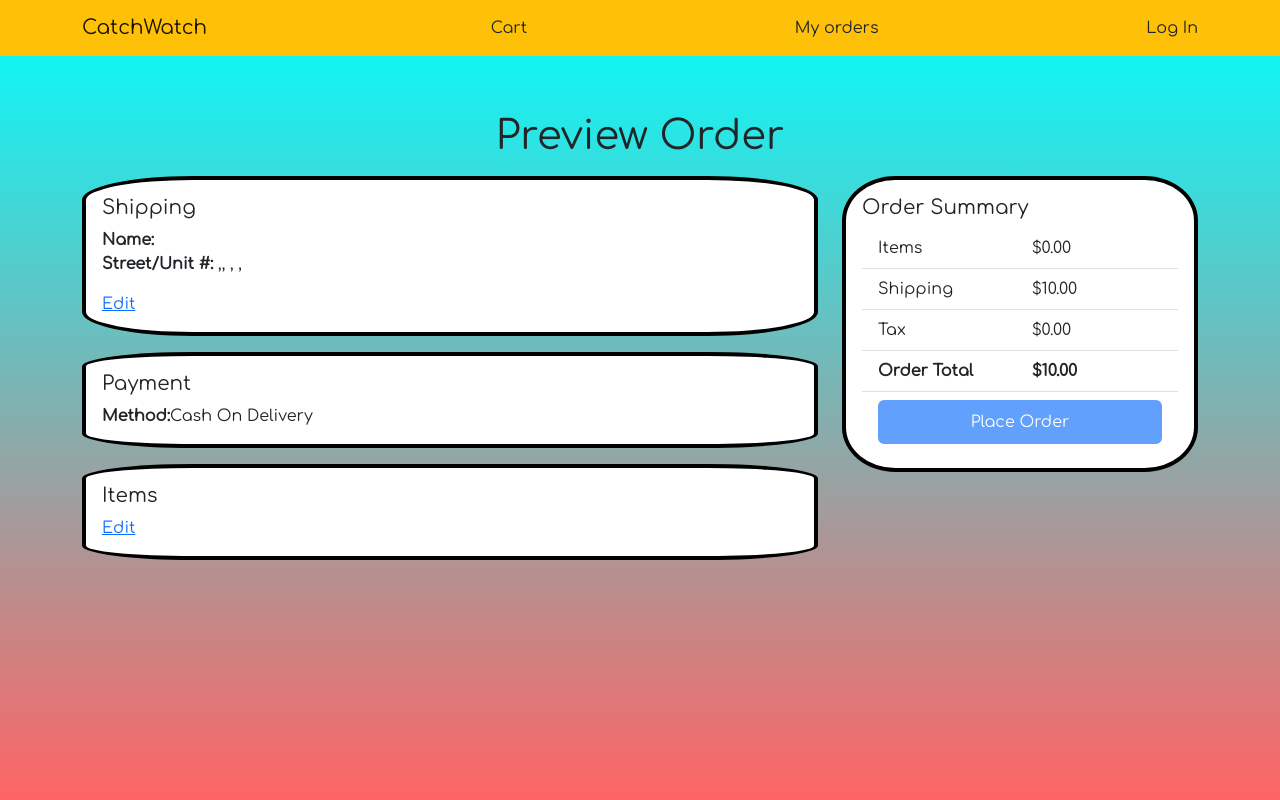
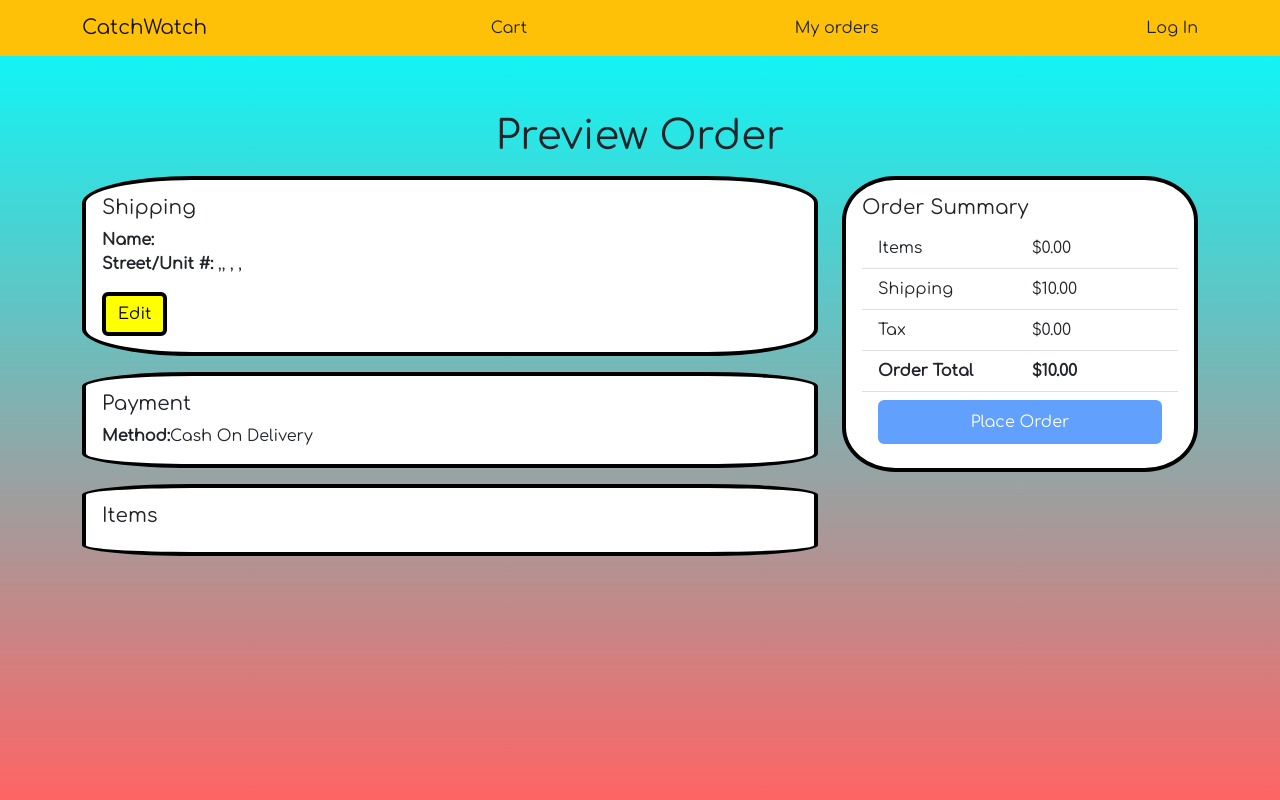
Before and after one commit to arajv11/NJITMilestone3, a React (Create React App) app in the folder frontend/: page /placeorder in a window 1280 px wide. Built offline with nearby package versions, Linux system fonts and the light colour scheme.

Commit message:
update README.md

```diff
--- a/frontend/src/pages/CartPage.js
+++ b/frontend/src/pages/CartPage.js
@@ -111,7 +111,7 @@ export default function CartPage() {
                   <div className="d-grid">
                     <Button
                       type="button"
-                      variant="primary"
+                      className="btn-success"
                       onClick={checkoutHandler}
                       disabled={cartItems.length === 0}
                     >
--- a/frontend/src/pages/PlaceOrderPage.js
+++ b/frontend/src/pages/PlaceOrderPage.js
@@ -94,7 +94,13 @@ export default function PlaceOrderPage() {
                 {cart.shippingAddress.city}, {cart.shippingAddress.state},{' '}
                 {cart.shippingAddress.zipCode},{cart.shippingAddress.country}
               </Card.Text>
-              <Link to="/shipping">Edit</Link>
+              <Button
+                onClick={() => {
+                  navigate('/shipping');
+                }}
+              >
+                Edit
+              </Button>
             </Card.Body>
           </Card>
 
@@ -130,7 +136,6 @@ export default function PlaceOrderPage() {
                   </ListGroup.Item>
                 ))}
               </ListGroup>
-              <Link to="/cart">Edit</Link>
             </Card.Body>
           </Card>
         </Col>
@@ -171,6 +176,7 @@ export default function PlaceOrderPage() {
                   <div className="d-grid">
                     <Button
                       type="button"
+                      class="btn-primary"
                       onClick={placeOrderHandler}
                       disabled={cart.cartItems.length === 0}
                     >
--- a/frontend/src/pages/ShippingAddressPage.js
+++ b/frontend/src/pages/ShippingAddressPage.js
@@ -112,9 +112,7 @@ export default function ShippingAddressPage() {
             />
           </Form.Group>
           <div className="mb-3">
-            <Button variant="primary" type="submit">
-              Continue
-            </Button>
+            <Button type="submit">Continue</Button>
           </div>
         </Form>
       </div>
```
Also changed, not shown: 1 other file (tests, documents, lock files or other folders).
